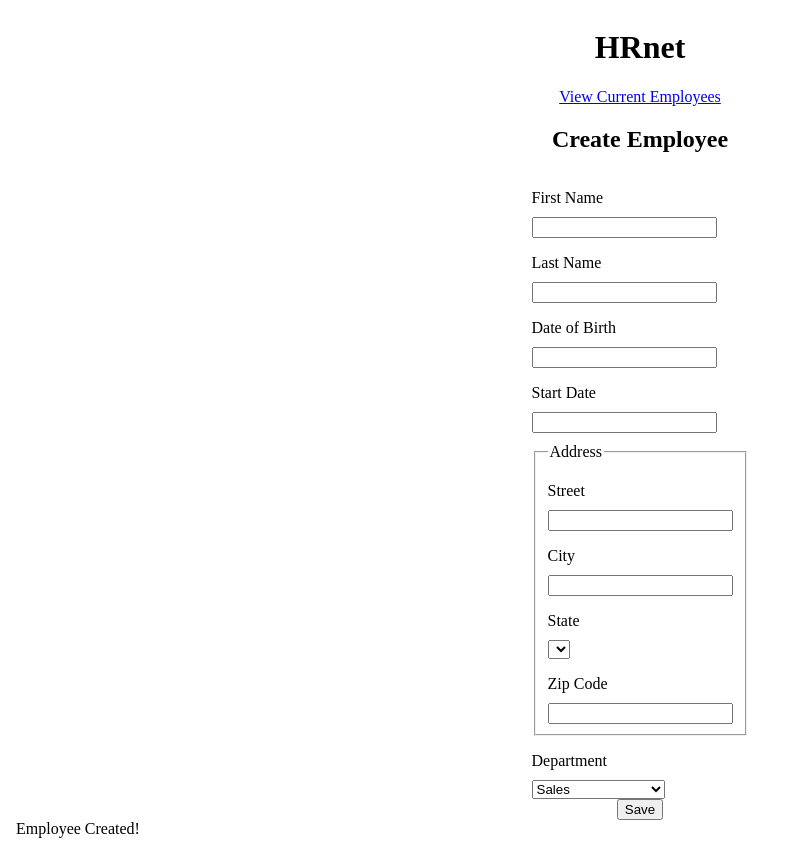
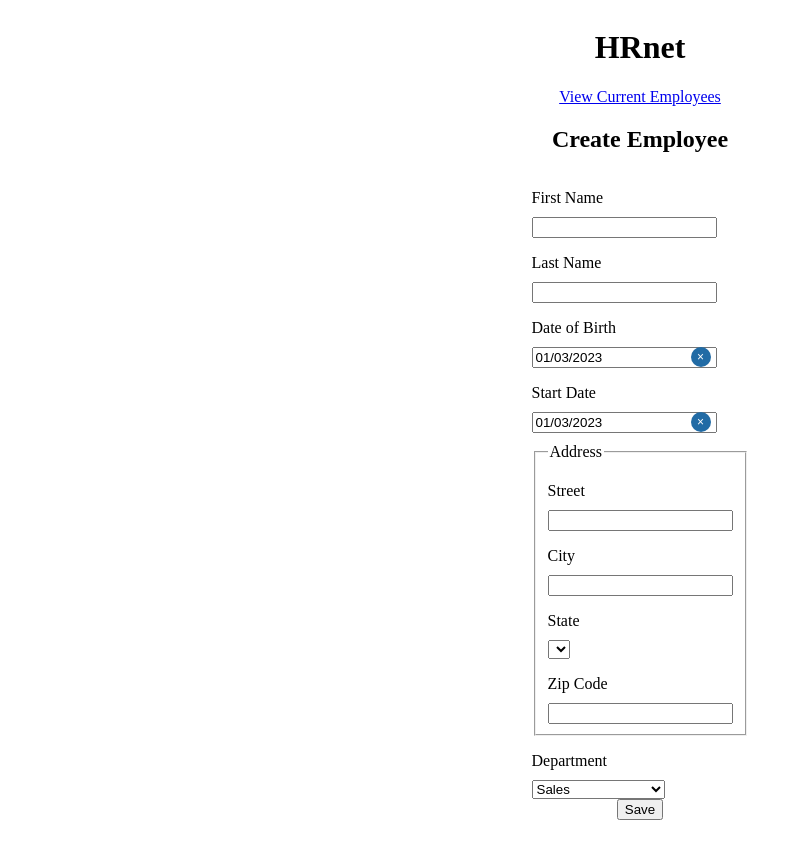
Before and after one commit to CHE-MIMA/p14-RHnet, a React (Create React App) app: page / in a window 1280 px wide. Shown: the whole page, without its empty margins (0-793 px from the left). Built offline with nearby package versions, Linux system fonts and the light colour scheme.

Commit message:
bug date,modal ok

```diff
--- a/package.json
+++ b/package.json
@@ -7,6 +7,7 @@
     "@testing-library/react": "^13.4.0",
     "@testing-library/user-event": "^13.5.0",
     "react": "^18.2.0",
+    "react-datepicker": "^4.8.0",
     "react-dom": "^18.2.0",
     "react-router-dom": "^6.6.1",
     "react-scripts": "5.0.1",
--- /dev/null
+++ b/src/components/DatePick.js
@@ -0,0 +1,108 @@
+import React from 'react';
+import { useState } from 'react';
+import DatePicker from "react-datepicker";
+import '../styles/App.css'
+import 'react-datepicker/dist/react-datepicker.css'
+
+const DatePick = () => {
+  const [startDate, setStartDate] = useState(new Date());
+
+  const handleDateChange = (startDate) => {
+    setStartDate(startDate);
+
+  }
+  return (
+    <DatePicker
+      isClearable
+      selected={startDate}
+      onChange={(startDate) => handleDateChange(startDate)}
+      showMonthDropdown
+      showYearDropdown
+      dropdownMode="select"
+    />
+  );
+};
+
+export default DatePick
+// const DatePick = () => {
+//   const [startDate, setStartDate] = useState(new Date());
+//   let date = new Date();
+//   //  const years = range(1950, getYear(date) + 1, 1);
+
+//   // let day = getDate();
+//   // let month = getMonth() + 1;
+//   let years = [date.getFullYear()]
+
+//   const months = [
+//     "January",
+//     "February",
+//     "March",
+//     "April",
+//     "May",
+//     "June",
+//     "July",
+//     "August",
+//     "September",
+//     "October",
+//     "November",
+//     "December",
+//   ];
+//   return (
+//     <DatePicker
+//       renderCustomHeader={({
+//         date,
+
+//         changeYear,
+//         changeMonth,
+//         decreaseMonth,
+//         increaseMonth,
+
+//         prevMonthButtonDisabled,
+//         nextMonthButtonDisabled,
+//       }) => (
+//         <div
+//           style={{
+//             margin: 10,
+//             display: "flex",
+//             justifyContent: "center",
+//           }}
+//         >
+//           <button onClick={decreaseMonth} disabled={prevMonthButtonDisabled}>
+//             {"<"}
+//           </button>
+
+
+//           <select
+//             value={months[(date)]}
+//             onChange={({ target: { value } }) =>
+//               changeMonth(months.indexOf(value))
+//             }
+//           >
+//             {months.map((option) => (
+//               <option key={option} value={option}>
+//                 {option}
+//               </option>
+//             ))}
+//           </select>
+//           <select
+//             value={years[(date)]}
+//             onChange={({ target: { value } }) => changeYear(value)}
+//           >
+//             {years.map((option) => (
+//               <option key={option} value={option}>
+//                 {option}
+//               </option>
+//             ))}
+//           </select>
+
+//           <button onClick={increaseMonth} disabled={nextMonthButtonDisabled}>
+//             {">"}
+//           </button>
+//         </div>
+//       )}
+//       selected={startDate}
+//       onChange={(date) => setStartDate(date)}
+//     />
+//   );
+// };
+// export default DatePick
--- /dev/null
+++ b/src/components/Modal.js
@@ -0,0 +1,19 @@
+import React from 'react';
+const Modal = ({ openModal, closeModal }) => {
+    if (openModal) {
+        console.log("modal open");
+        return (
+            <div className="modal-container">
+                <div className="modal-content">
+                    <button className="close-modal" onClick={closeModal}>
+                        x
+                    </button>
+                </div>
+                <h2 className="title-modal">Employee Created !</h2>
+
+
+            </div>
+        );
+    }
+};
+export default Modal
--- a/src/pages/Home.js
+++ b/src/pages/Home.js
@@ -1,8 +1,17 @@
-import React from 'react';
+import React, { useState } from 'react';
 import { NavLink } from 'react-router-dom';
 import '../styles/App.css'
+import DatePick from '../components/DatePick';
+import Modal from '../components/Modal';
 
 const Home = () => {
+    // const navigate = useNavigate();
+    const [openModal, setOpenModal] = useState();
+
+    const closeModalOnClick = () => {
+        setOpenModal(false);
+
+    };
     return (
         <div>
             <body>
@@ -12,18 +21,19 @@ const Home = () => {
                 <div className="container">
                     <NavLink className="main-nav" to="/listEmployees">View Current Employees</NavLink>
                     <h2>Create Employee</h2>
+
+
                     <form id="create-employee">
                         <label htmlFor="first-name">First Name</label>
                         <input type="text" id="first-name" name='firstName' />
 
                         <label htmlFor="last-name">Last Name</label>
                         <input type="text" id="last-name" name='lastName' />
+                        <label id="date-of-birth">Date of Birth</label>
+                        <DatePick />
 
-                        <label htmlFor="date-of-birth">Date of Birth</label>
-                        <input id="date-of-birth" type="text" name='birthday' />
-
-                        <label htmlFor="start-date">Start Date</label>
-                        <input id="start-date" type="text" name='dateStart' />
+                        <label id="start-date">Start Date</label>
+                        <DatePick />
 
                         <fieldset className="address">
                             <legend>Address</legend>
@@ -52,9 +62,12 @@ const Home = () => {
                         </select>
 
                     </form>
-                    <button onclick="saveEmployee()">Save</button>
+                    <button onClick={() => setOpenModal(true)} >Save</button>
+                    <Modal open={openModal} openModal={openModal}
+                        closeModal={closeModalOnClick}
+
+                    />
                 </div>
-                <div id="confirmation" className="modal">Employee Created!</div>
             </body>
         </div>
     );
```
Also changed, not shown: 1 other file (tests, documents, lock files or other folders).
